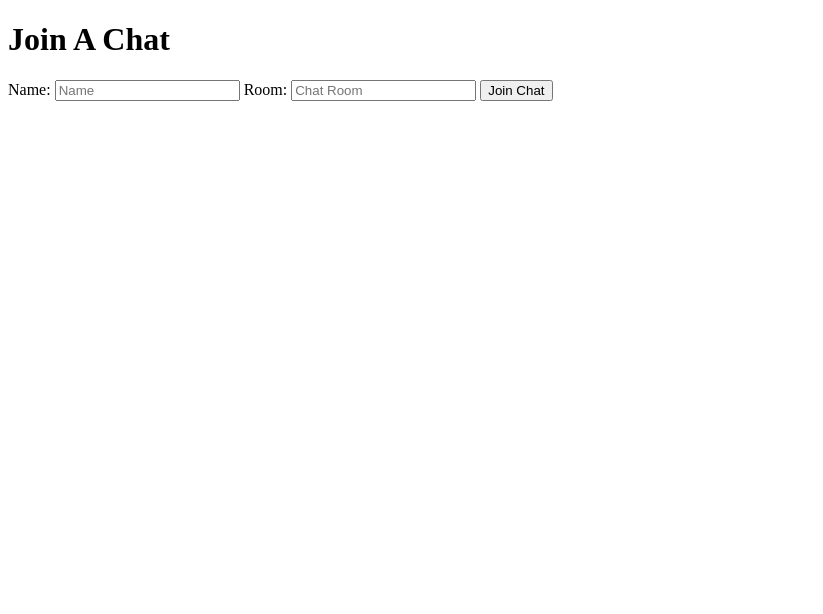
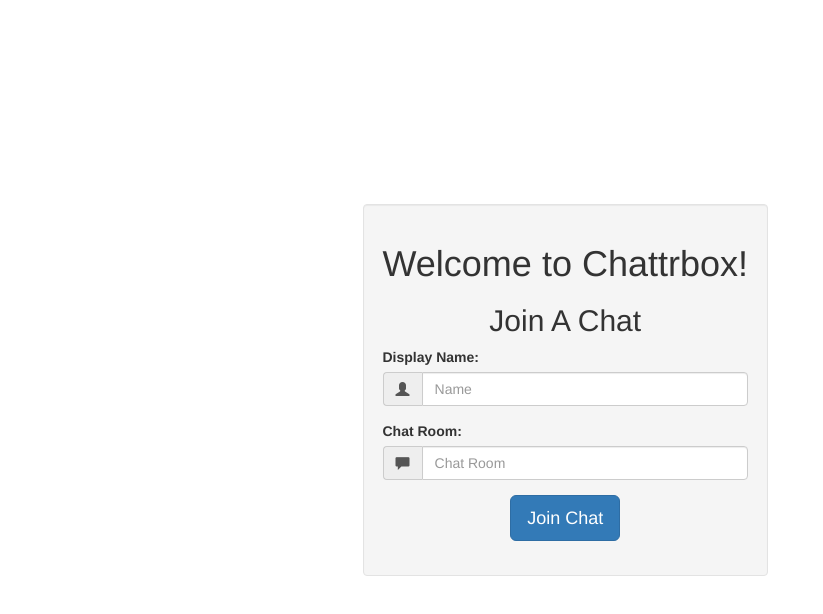
Before and after one commit to gcheney/chattrbox, a website: page public/index.html in a window 1280 px wide. Shown: the whole page, without its empty margins (0-823 px from the left). Drawn offline with Linux system fonts and the light colour scheme.

Commit message:
Style homepage with bootstrap

```diff
--- a/public/index.html
+++ b/public/index.html
@@ -6,6 +6,8 @@
         <title>Chattrbox</title>
         <meta name="description" content="Chattrbox - Chat with new people">
         <meta name="author" content="Glendon Cheney">
+        <link rel="stylesheet" href="/css/bootstrap.min.css" type="text/css" >
+        <link rel="stylesheet" href="/css/styles.css" type="text/css" >
 
         <!--[if lt IE 9]>
         <script src="https://cdnjs.cloudflare.com/ajax/libs/html5shiv/3.7.3/html5shiv.js"></script>
@@ -14,14 +16,46 @@
 
     <body>
 
-        <h1>Join A Chat</h1>
+        <div class="container">
+            <div class="row">
+                <div class="col-md-6 col-md-offset-3">
+                    <div class="vertical-center">
+                        <div class="well">
+                            <div class="text-center">
+                                <h1>Welcome to Chattrbox!</h1>
+                                <h2>Join A Chat</h2>
+                            </div>
+                            <form action="/chat.html">
+                                <div class="form-group">
+                                    <label for="name">Display Name: </label>
+                                    <div class="input-group">
+                                        <span class="input-group-addon">
+                                            <i class="glyphicon glyphicon-user"></i>
+                                        </span>
+                                        <input type="text" name="name" placeholder="Name" class="form-control" />
+                                    </div>
+                                </div>
+                                <div class="form-group">
+                                    <label for="room">Chat Room: </label>
+                                    <div class="input-group">
+                                        <span class="input-group-addon">
+                                            <i class="glyphicon glyphicon-comment"></i>
+                                        </span>
+                                        <input type="text" name="room" placeholder="Chat Room" class="form-control" />
+                                    </div>
+                                </div>
+                                <div class="form-group">
+                                    <div class="text-center">
+                                        <input type="submit" class="btn btn-primary btn-lg" value="Join Chat" />
+                                    </div>
+                                </div>
+                            </form>
+                        </div>
+                    </div>
+                </div>
+            </div>
+        </div>
 
-        <form action="/chat.html">
-            <label for="name">Name: </label>
-            <input type="text" name="name" placeholder="Name" />
-            <label for="room">Room: </label>
-            <input type="text" name="room" placeholder="Chat Room" />
-            <input type="submit" value="Join Chat" />
-        </form>
     </body>
+
 </html>
```
Also changed, not shown: public/chat.html (+2 -0 lines).
